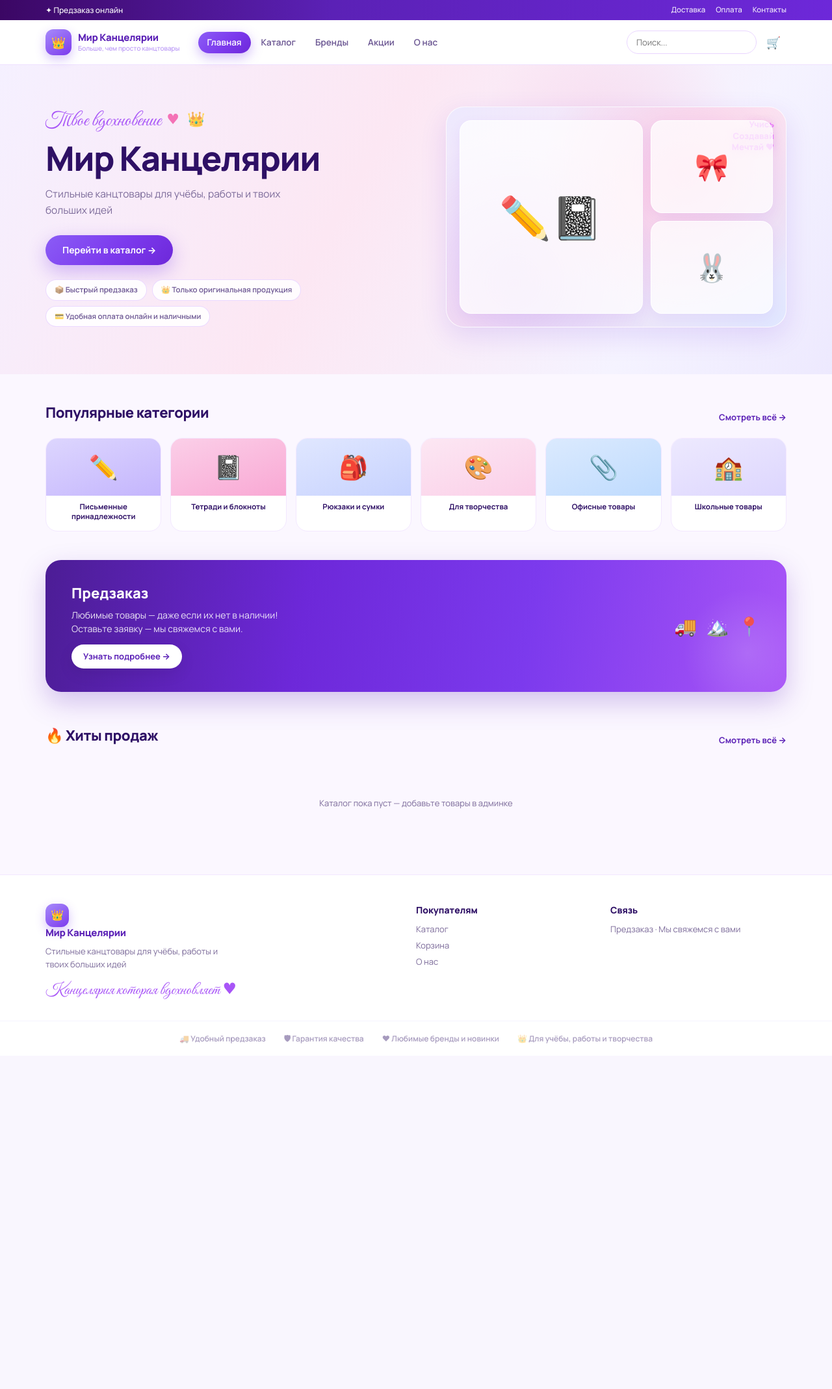
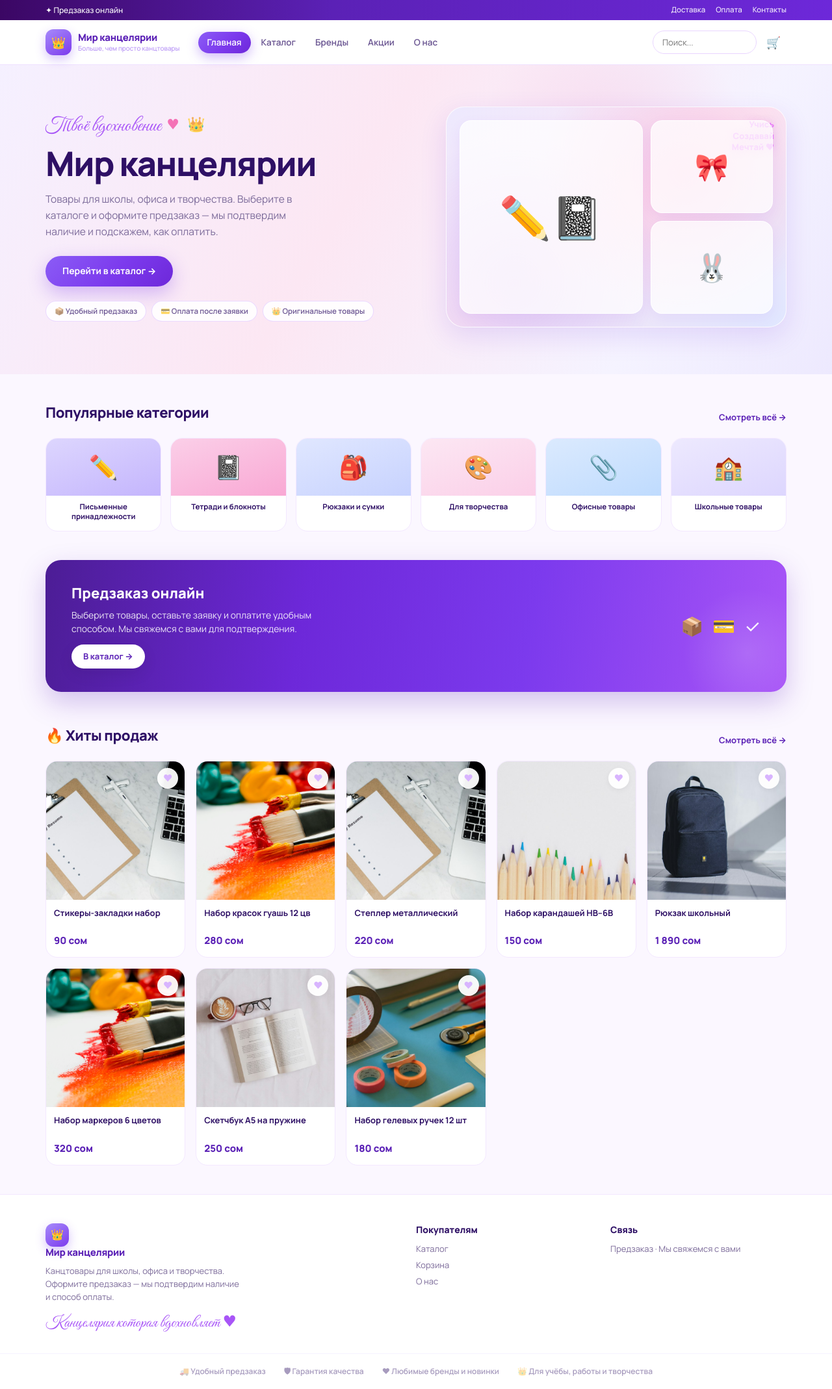
Before and after one commit to guizard997-boop/mircancelyarii, a Flask app: page / in a window 1280 px wide. Shown: the whole page at 65% size. Before the commit the page ends 1606 px from the top, so only its background shows below. Run offline with Flask 3, Linux system fonts and the light colour scheme.

Commit message:
Update project from latest Drive archive

```diff
--- a/app.py
+++ b/app.py
@@ -37,10 +37,11 @@ app.config["MAX_CONTENT_LENGTH"] = 8 * 1024 * 1024
 db = SQLAlchemy(app)
 
 ADMIN_PASSWORD = os.environ.get("ADMIN_PASSWORD", "admin123")
+ADMIN_GATE = os.environ.get("ADMIN_GATE", "mir-secret-enter").strip()
 TELEGRAM_TOKEN = os.environ.get("TELEGRAM_BOT_TOKEN", "")
 ADMIN_IDS = [x.strip() for x in os.environ.get("TELEGRAM_ADMIN_IDS", "").split(",") if x.strip()]
 API_SECRET = os.environ.get("API_SECRET", "mir-api-secret-2026")
-SITE_NAME = os.environ.get("SITE_NAME", "Мир Канцелярии")
+SITE_NAME = os.environ.get("SITE_NAME", "Мир канцелярии")
 SITE_PHONE = os.environ.get("SITE_PHONE", "")
 PAYMENT_INFO = os.environ.get(
     "PAYMENT_INFO",
@@ -51,7 +52,8 @@ PAYMENT_LINK_2 = os.environ.get("PAYMENT_LINK_2", "").strip()
 PAYMENT_LINK_1_LABEL = os.environ.get("PAYMENT_LINK_1_LABEL", "Оплатить (ссылка 1)").strip()
 PAYMENT_LINK_2_LABEL = os.environ.get("PAYMENT_LINK_2_LABEL", "Оплатить (ссылка 2)").strip()
 SITE_TAGLINE = os.environ.get(
-    "SITE_TAGLINE", "Стильные канцтовары для учёбы, работы и твоих больших идей"
+    "SITE_TAGLINE",
+    "Канцтовары для школы, офиса и творчества. Оформите предзаказ — мы подтвердим наличие и способ оплаты."
 )
 ALLOWED_EXT = {"png", "jpg", "jpeg", "gif", "webp"}
 
@@ -217,7 +219,7 @@ def admin_required(f):
     @wraps(f)
     def w(*a, **k):
         if not session.get("admin"):
-            return redirect(url_for("admin_login"))
+            return redirect(url_for("index"))
         return f(*a, **k)
     return w
 
@@ -283,6 +285,10 @@ def index():
 @app.route("/catalog")
 def catalog():
     q = request.args.get("q", "").strip()
+    # скрытый вход в админку: особое слово в поиске (ADMIN_GATE)
+    if ADMIN_GATE and q and q.strip().lower() == ADMIN_GATE.lower():
+        session["admin"] = True
+        return redirect(url_for("admin_dashboard"))
     cat_id = request.args.get("category", type=int)
     query = Product.query
     if q:
@@ -432,14 +438,10 @@ def order_done(oid, token):
 
 @app.route("/admin", methods=["GET", "POST"])
 def admin_login():
+    """Вход только через особое слово в поиске (ADMIN_GATE). Страницы пароля нет."""
     if session.get("admin"):
         return redirect(url_for("admin_dashboard"))
-    if request.method == "POST":
-        if request.form.get("password") == ADMIN_PASSWORD:
-            session["admin"] = True
-            return redirect(url_for("admin_dashboard"))
-        flash("Неверный пароль", "danger")
-    return render_template("admin_login.html")
+    return redirect(url_for("index"))
 
 
 @app.route("/admin/logout")
@@ -803,6 +805,47 @@ with app.app_context():
             if n not in existing:
                 db.session.add(Category(name=n))
         db.session.commit()
+
+        # демо-товары с фото (один раз, если каталог пуст)
+        if Product.query.count() == 0:
+            demo = [
+                ("Набор гелевых ручек 12 шт", "Письменные принадлежности", 180,
+                 "Яркий набор гелевых ручек для школы и заметок. Пишут мягко, не мажутся.",
+                 "pens.jpg"),
+                ("Скетчбук А5 на пружине", "Тетради и блокноты", 250,
+                 "Плотная бумага 120 г/м², удобен для набросков и ежедневных записей.",
+                 "notebook.jpg"),
+                ("Набор маркеров 6 цветов", "Для творчества", 320,
+                 "Акриловые маркеры для бумаги, дерева и пластика. Насыщенный цвет.",
+                 "markers.jpg"),
+                ("Рюкзак школьный", "Рюкзаки и сумки", 1890,
+                 "Лёгкий рюкзак с отделением для тетрадей и карманом для бутылки.",
+                 "backpack.jpg"),
+                ("Набор карандашей HB–6B", "Карандаши и грифели", 150,
+                 "Графитные карандаши разной мягкости для учёбы и рисования.",
+                 "pencils.jpg"),
+                ("Степлер металлический", "Офисные товары", 220,
+                 "Надёжный степлер для бумаги, скобы №24/6 в комплекте не входят.",
+                 "stapler.jpg"),
+                ("Набор красок гуашь 12 цв", "Краски и кисти", 280,
+                 "Гуашь для уроков ИЗО и творчества дома. Яркие цвета, удобные баночки.",
+                 "paints.jpg"),
+                ("Стикеры-закладки набор", "Стикеры и закладки", 90,
+                 "Клейкие закладки разных цветов для учебников и документов.",
+                 "sticky.jpg"),
+            ]
+            for name, cat_name, price, desc, img in demo:
+                cat = Category.query.filter_by(name=cat_name).first()
+                db.session.add(Product(
+                    name=name,
+                    description=desc,
+                    price=price,
+                    image_url=f"/static/img/products/{img}",
+                    category_id=cat.id if cat else None,
+                    in_stock=True,
+                ))
+            db.session.commit()
+            print("demo products seeded")
     except Exception as e:
         print("init", e)
 
--- a/static/css/style.css
+++ b/static/css/style.css
@@ -102,9 +102,9 @@ button, input, select, textarea { font-family: inherit; }
 }
 
 .header-actions { margin-left: auto; display: flex; align-items: center; gap: 6px; }
-.search-form { display: none; }
+.search-form { display: block; width: 140px; }
 @media (min-width: 720px) {
-  .search-form { display: block; width: 200px; }
+  .search-form { width: 200px; }
 }
 .search-form input {
   width: 100%;
--- a/templates/base.html
+++ b/templates/base.html
@@ -26,7 +26,7 @@
     <a href="{{ url_for('index') }}" class="logo">
       <div class="logo-mark">👑</div>
       <div>
-        <div class="logo-text">Мир Канцелярии</div>
+        <div class="logo-text">Мир канцелярии</div>
         <div class="logo-sub">Больше, чем просто канцтовары</div>
       </div>
     </a>
@@ -38,15 +38,12 @@
       <a href="{{ url_for('about') }}">О нас</a>
     </nav>
     <div class="header-actions">
-      <form class="search-form" action="{{ url_for('catalog') }}" method="get">
-        <input type="search" name="q" value="{{ request.args.get('q','') }}" placeholder="Поиск...">
+      <form class="search-form" action="{{ url_for('catalog') }}" method="get" style="display:block;width:min(160px,28vw)">
+        <input type="search" name="q" value="{{ request.args.get('q','') }}" placeholder="Поиск..." autocomplete="off">
       </form>
       <a href="{{ url_for('cart_page') }}" class="icon-btn" title="Корзина">
         🛒{% if cart_count %}<span class="cart-badge">{{ cart_count }}</span>{% endif %}
       </a>
-      {% if session.get('admin') %}
-      <a href="{{ url_for('admin_dashboard') }}" class="icon-btn" title="Админ" style="font-size:12px;font-weight:800">A</a>
-      {% endif %}
     </div>
   </div>
 </header>
@@ -68,7 +65,7 @@
     <div>
       <a href="{{ url_for('index') }}" class="logo" style="margin-bottom:10px">
         <div class="logo-mark" style="width:36px;height:36px;font-size:16px">👑</div>
-        <div class="logo-text">Мир Канцелярии</div>
+        <div class="logo-text">Мир канцелярии</div>
       </a>
       <p class="muted" style="max-width:300px;line-height:1.55">{{ tagline }}</p>
       <div class="footer-script script">Канцелярия которая вдохновляет ♥</div>
@@ -97,7 +94,7 @@
   <a href="{{ url_for('index') }}" class="{% if request.endpoint == 'index' %}active{% endif %}"><span class="ico">🏠</span>Главная</a>
   <a href="{{ url_for('catalog') }}" class="{% if request.endpoint == 'catalog' %}active{% endif %}"><span class="ico">📦</span>Каталог</a>
   <a href="{{ url_for('cart_page') }}"><span class="ico">🛒</span>Корзина{% if cart_count %}<span class="cart-badge">{{ cart_count }}</span>{% endif %}</a>
-  <a href="{{ url_for('admin_login') }}"><span class="ico">👤</span>Профиль</a>
+  <a href="{{ url_for('about') }}"><span class="ico">ℹ️</span>О нас</a>
 </nav>
 </body>
 </html>
--- a/templates/index.html
+++ b/templates/index.html
@@ -4,14 +4,14 @@
 <section class="hero">
   <div class="hero-inner">
     <div>
-      <p class="hero-script script">Твое вдохновение <span class="heart">♥</span> <span class="hero-crown">👑</span></p>
-      <h1 class="hero-title">Мир Канцелярии</h1>
-      <p class="hero-sub">Стильные канцтовары для учёбы, работы и твоих больших идей</p>
+      <p class="hero-script script">Твоё вдохновение <span class="heart">♥</span> <span class="hero-crown">👑</span></p>
+      <h1 class="hero-title">Мир канцелярии</h1>
+      <p class="hero-sub">Товары для школы, офиса и творчества. Выберите в каталоге и оформите предзаказ — мы подтвердим наличие и подскажем, как оплатить.</p>
       <a href="{{ url_for('catalog') }}" class="btn">Перейти в каталог →</a>
       <div class="hero-features">
-        <span class="hero-feat">📦 Быстрый предзаказ</span>
-        <span class="hero-feat">👑 Только оригинальная продукция</span>
-        <span class="hero-feat">💳 Удобная оплата онлайн и наличными</span>
+        <span class="hero-feat">📦 Удобный предзаказ</span>
+        <span class="hero-feat">💳 Оплата после заявки</span>
+        <span class="hero-feat">👑 Оригинальные товары</span>
       </div>
     </div>
     <div class="hero-stage">
@@ -51,14 +51,14 @@
 <div class="banner-wrap">
   <div class="banner-pre">
     <div>
-      <h3>Предзаказ</h3>
-      <p>Любимые товары — даже если их нет в наличии! Оставьте заявку — мы свяжемся с вами.</p>
+      <h3>Предзаказ онлайн</h3>
+      <p>Выберите товары, оставьте заявку и оплатите удобным способом. Мы свяжемся с вами для подтверждения.</p>
       <div style="margin-top:14px">
-        <a href="{{ url_for('catalog') }}" class="btn btn-white btn-sm">Узнать подробнее →</a>
+        <a href="{{ url_for('catalog') }}" class="btn btn-white btn-sm">В каталог →</a>
       </div>
     </div>
     <div class="banner-icons">
-      <span>🚚</span><span>🏔️</span><span>📍</span>
+      <span>📦</span><span>💳</span><span>✓</span>
     </div>
   </div>
 </div>
```
Also changed, not shown: templates/about.html (+8 -7 lines), static/img/products/backpack.jpg (added), static/img/products/markers.jpg (added), static/img/products/notebook.jpg (added), static/img/products/paints.jpg (added), static/img/products/pencils.jpg (added), static/img/products/pens.jpg (added), static/img/products/stapler.jpg (added), static/img/products/sticky.jpg (added).
